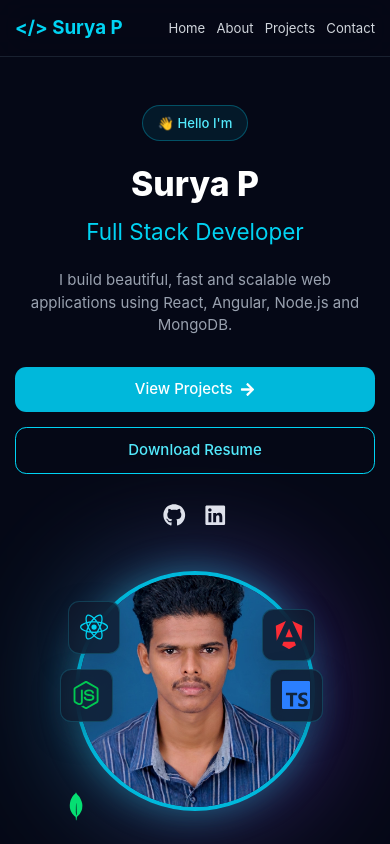
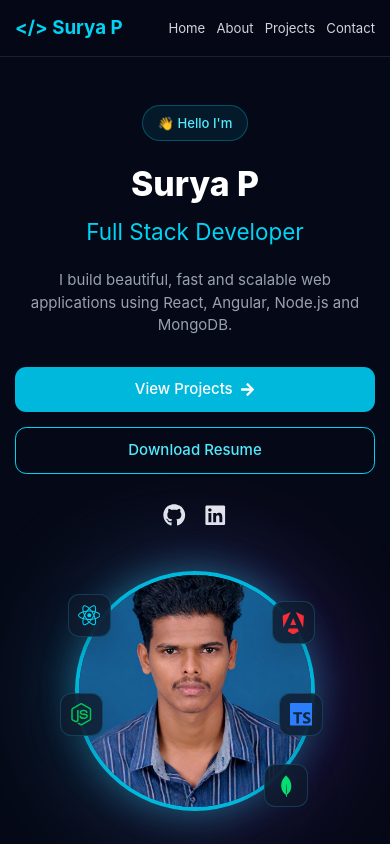
Before and after one commit to surya-jsdev/Portfolio, a React (Vite) app in the folder Portfolio/: page / in a window 390 px wide. Shown: the top 844 px of the page. Built offline with nearby package versions, Linux system fonts and the light colour scheme.

Commit message:
added Mobile responsive

```diff
--- a/Portfolio/src/Pages/Home.tsx
+++ b/Portfolio/src/Pages/Home.tsx
@@ -67,7 +67,7 @@ export default function Home() {
                         </button>
                     </div>
 
-                    <div className="mt-8 flex justify-center gap-5 text-2xl text-gray-200 sm:text-3xl lg:justify-start">
+                    <div className="mt-8 flex justify-center gap-5 text-2xl text-gray-200 sm:text-xl lg:justify-start">
                         <a href="#" className="transition hover:text-cyan-400" aria-label="GitHub">
                             <FaGithub />
                         </a>
@@ -83,33 +83,35 @@ export default function Home() {
                     transition={{ duration: 1 }}
                     className="relative flex w-full justify-center lg:w-1/2"
                 >
-                    <div className="relative flex items-center justify-center">
-                        <div className="absolute h-56 w-56 rounded-full bg-gradient-to-r from-cyan-500 to-purple-600 opacity-70 blur-3xl sm:h-72 sm:w-72"></div>
+                    <div className="relative flex w-full items-center justify-center">
+                        <div className="absolute h-52 w-52 rounded-full bg-gradient-to-r from-cyan-500 to-purple-600 opacity-70 blur-3xl sm:h-72 sm:w-72"></div>
 
+                        <div className="relative">
                             <img
                                 src={profileImage}
                                 alt="profile"
-                            className="relative h-64 w-64 rounded-full border-4 border-cyan-500 object-cover shadow-[0_0_35px_rgba(34,211,238,0.35)] sm:h-80 sm:w-80 lg:h-[500px] lg:w-[420px]"
+                                className="relative h-64 w-64 rounded-full border-4 border-cyan-500 object-cover shadow-[0_0_35px_rgba(34,211,238,0.35)] sm:h-80 sm:w-80 lg:h-[420px] lg:w-[420px]"
                             />
 
-                        <div className="glass absolute -left-2 top-8 rounded-xl p-3 sm:-left-6 sm:top-10">
-                            <SiReact className="text-3xl text-cyan-400 sm:text-5xl" />
+                            <div className="glass absolute -left-2 top-6 rounded-xl p-2.5 sm:-left-6 sm:top-10 sm:p-3">
+                                <SiReact className="text-2xl text-cyan-400 sm:text-4xl lg:text-5xl" />
                             </div>
 
-                        <div className="glass absolute right-0 top-10 rounded-xl p-3 sm:right-2">
-                            <SiAngular className="text-3xl text-red-500 sm:text-5xl" />
+                            <div className="glass absolute right-0 top-8 rounded-xl p-2.5 sm:right-2 sm:top-10 sm:p-3">
+                                <SiAngular className="text-2xl text-red-500 sm:text-4xl lg:text-5xl" />
                             </div>
 
-                        <div className="glass absolute -left-4 bottom-24 rounded-xl p-3 sm:-left-10 sm:bottom-28">
-                            <SiNodedotjs className="text-3xl text-green-500 sm:text-5xl" />
+                            <div className="glass absolute -left-4 bottom-20 rounded-xl p-2.5 sm:-left-8 sm:bottom-24 sm:p-3">
+                                <SiNodedotjs className="text-2xl text-green-500 sm:text-4xl lg:text-5xl" />
                             </div>
 
-                        <div className="glass absolute -right-2 bottom-24 rounded-xl p-3 sm:-right-8 sm:bottom-28">
-                            <SiTypescript className="text-3xl text-blue-500 sm:text-5xl" />
+                            <div className="glass absolute -right-2 bottom-20 rounded-xl p-2.5 sm:-right-6 sm:bottom-24 sm:p-3">
+                                <SiTypescript className="text-2xl text-blue-500 sm:text-4xl lg:text-5xl" />
                             </div>
 
-                        <div className=" absolute bottom-2 right-30 rounded-xl p-3 sm:right-14">
-                            <SiMongodb className="text-3xl absolute right-30 text-green-400 sm:text-5xl" />
+                            <div className="glass absolute bottom-1 right-2 rounded-xl p-2.5 sm:bottom-2 sm:right-4 sm:p-3">
+                                <SiMongodb className="text-2xl text-green-400 sm:text-4xl lg:text-5xl" />
+                            </div>
                         </div>
                     </div>
                 </motion.div>
```
Lines whose indentation alone changed are shown as unchanged.
